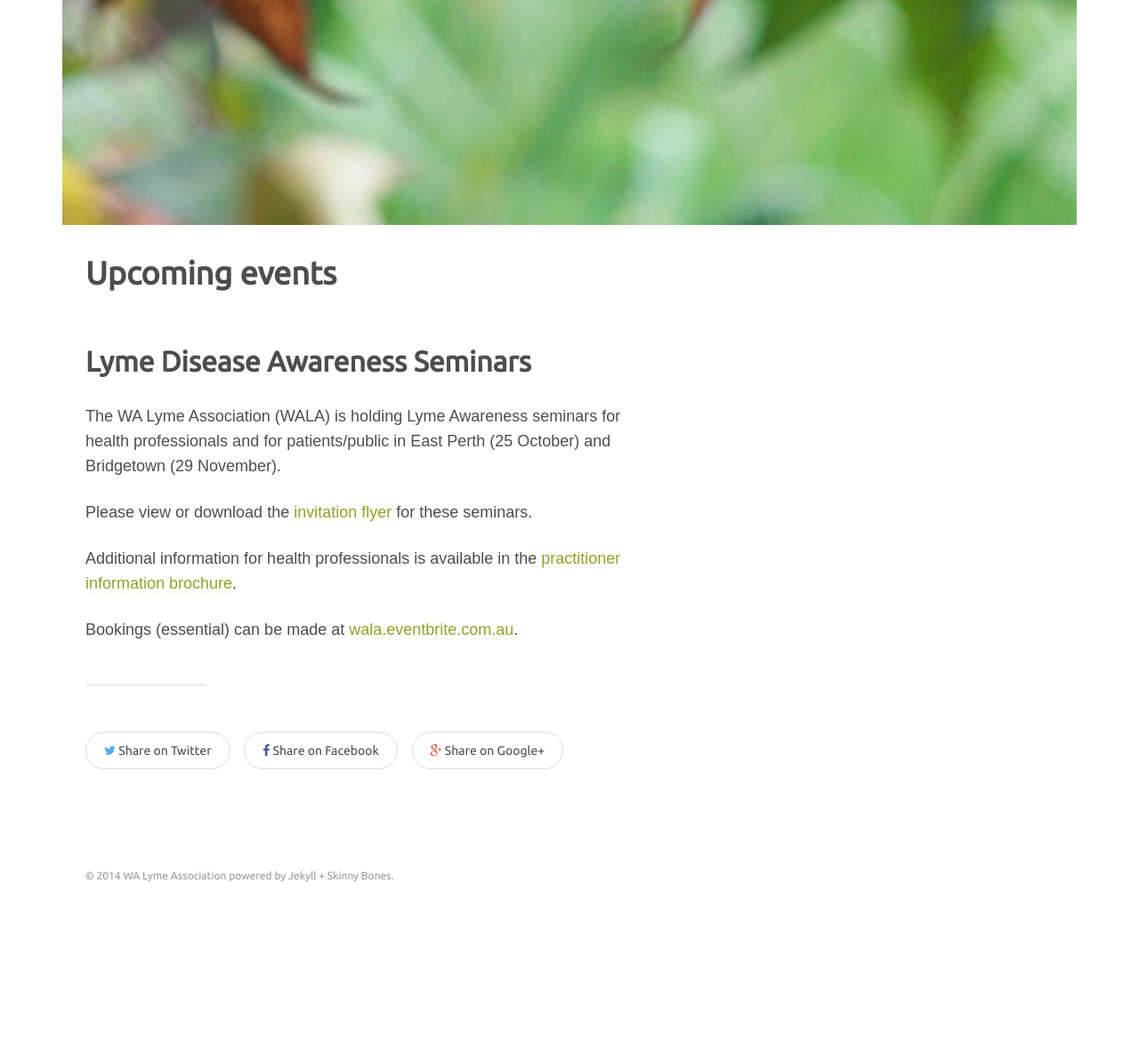
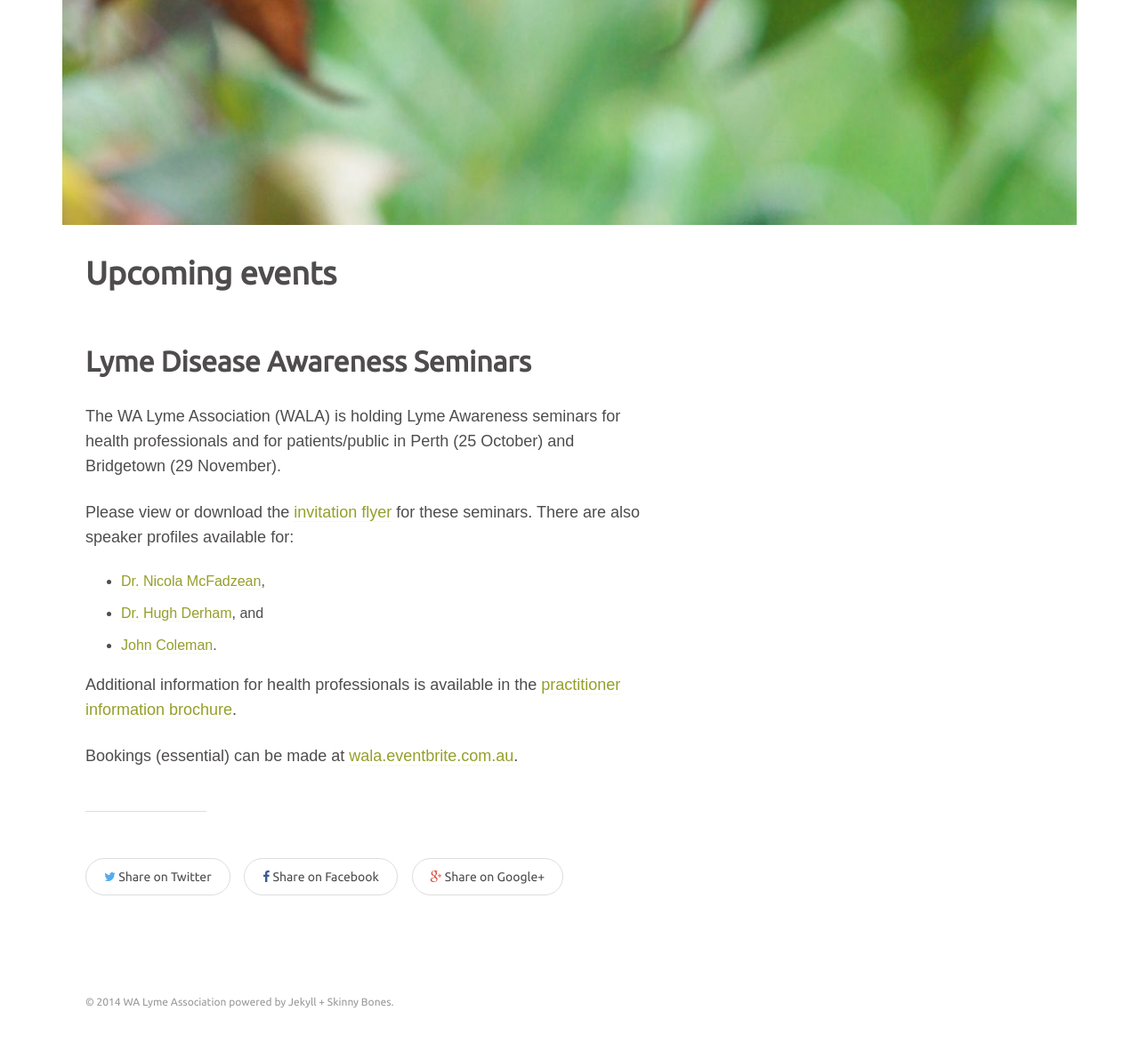
Before and after one commit to bharr/wala.org.au, a Jekyll site: the page built from events/index.md, in a window 1280 px wide, cut to the strip 104-1317 px from the top of the page. Shown: the top 1173 px of the strip at 89% size. Built offline with Jekyll 4.4.1, drawn with Linux system fonts in a browser that asks for light colours; some web fonts are replaced; before the commit the page ends 1175 px from its top, so only the background shows below that.

Commit message:
Updated Fri Oct  3 11:16:44 AWST 2014

```diff
--- a/events/index.md
+++ b/events/index.md
@@ -8,9 +8,13 @@ image:
 
 ## Lyme Disease Awareness Seminars
 
-The WA Lyme Association (WALA) is holding Lyme Awareness seminars for health professionals and for patients/public in East Perth (25 October) and Bridgetown (29 November).
+The WA Lyme Association (WALA) is holding Lyme Awareness seminars for health professionals and for patients/public in Perth (25 October) and Bridgetown (29 November).
 
-Please view or download the [invitation flyer](/media/Lyme-MSIDS Seminar Invitation Flyer.pdf) for these seminars.
+Please view or download the [invitation flyer](/media/Lyme-MSIDS Seminar Invitation Flyer.pdf) for these seminars. There are also speaker profiles available for:
+
+- [Dr. Nicola McFadzean](/media/Nicola Bio.pdf),
+- [Dr. Hugh Derham](/media/Derham Bio.pdf), and
+- [John Coleman](/media/Coleman Bio.pdf).
 
 Additional information for health professionals is available in the [practitioner information brochure](/media/Lyme-MSIDS Information for Health Practitioners.pdf).
 
```
